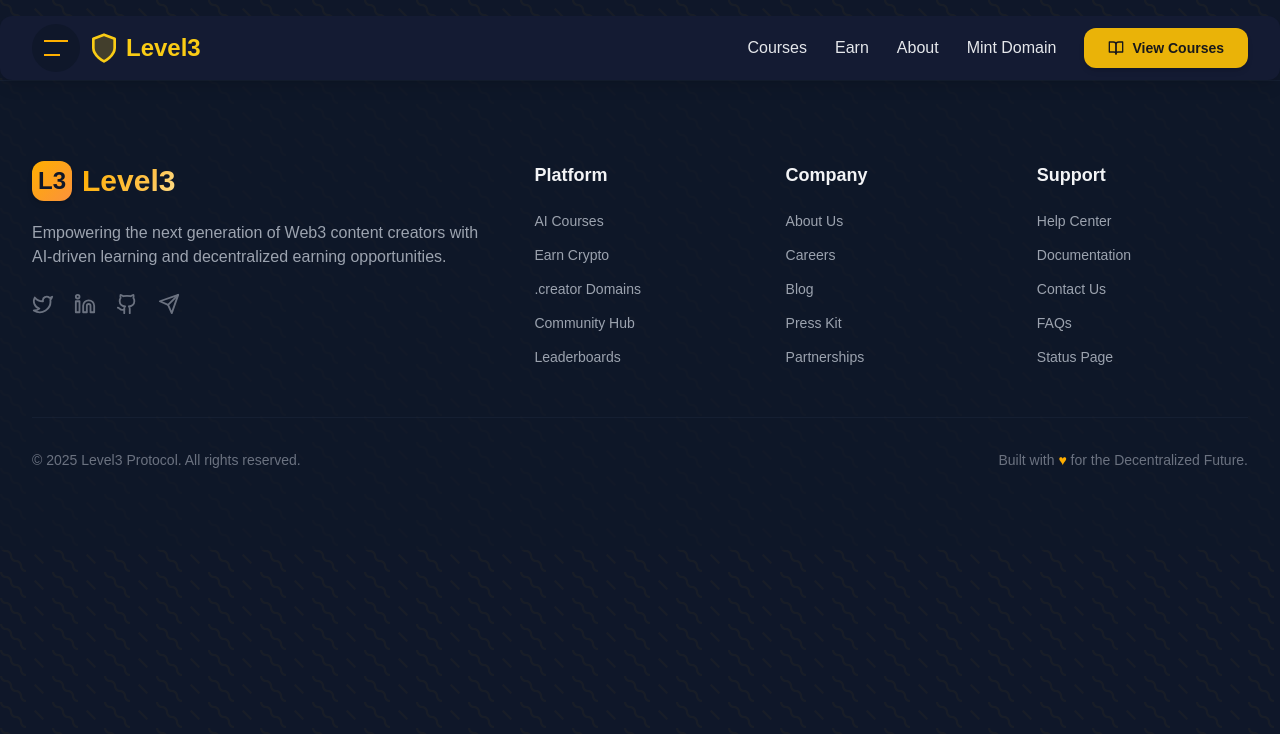
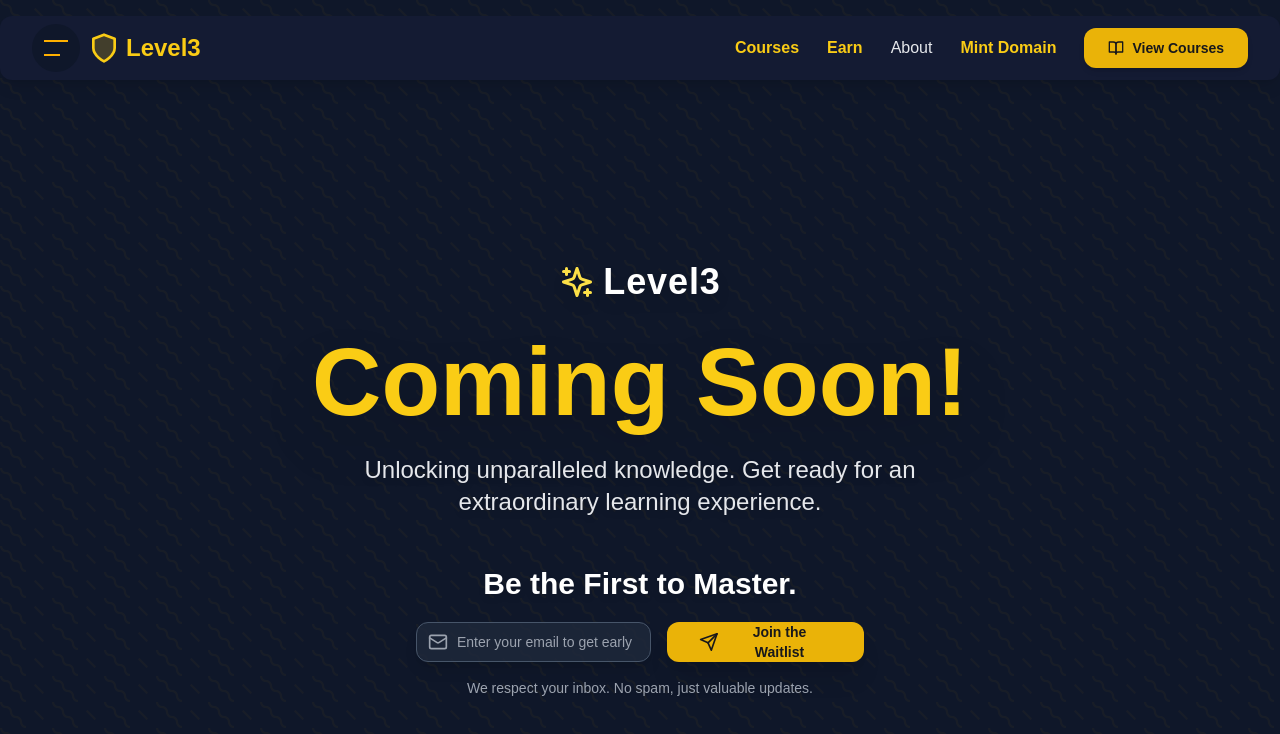
Before and after one commit to Domistro16/Level3Landing, a React (Vite) app: page /coming-soon in a window 1280 px wide. Shown: the top 734 px of the page. Built offline with nearby package versions, Linux system fonts and the light colour scheme; a web font is replaced by a local one.

Commit message:
ComingSoonPage.tsx was added in the pages folder, for the following links to be attached to it for now: (courses,earn,mint domain, view domain).

```diff
--- a/src/App.tsx
+++ b/src/App.tsx
@@ -2,81 +2,97 @@
 // src/App.jsx for Level3Landing project
 
 import React from "react";
-import { BrowserRouter as Router, Routes, Route } from "react-router-dom";
-import { Toaster } from "@/components/ui/toaster"; // Assuming this component is in components/ui
+import { BrowserRouter as Router, Routes, Route, useLocation } from "react-router-dom"; // IMPORTANT: Imported useLocation
+import { Toaster } from "@/components/ui/toaster";
 import Navbar from "@/components/Navbar";
 import Footer from "@/components/Footer";
 import ScrollToTop from "@/components/ScrollToTop";
-import CreatorDomainSection from "@/components/CreatorDomainSection"; // Assuming this stays in components
+import CreatorDomainSection from "@/components/CreatorDomainSection";
 
 // Import only landing-related pages for this project
 import HomePage from "@/pages/HomePage";
+import ComingSoonPage from "@/pages/ComingSoonPage";
+
 const sharedCourses = [
   {
-    id: "content-strategy-mastery",
+    id: "content-strategy-mastery-1",
     title: "Content Strategy Mastery",
-    description: "Unlock the secrets to creating viral content...", // Keep a brief description
+    description: "Unlock the secrets to creating viral content...",
     icon: "Target",
     level: "Beginner",
     category: "Starter",
     duration: "4 weeks",
     image:
-      "https://placehold.co/800x600/3B82F6/FFFFFF?text=Landing+Course+Preview+1", // Placeholder image
+      "https://placehold.co/800x600/3B82F6/FFFFFF?text=Landing+Course+Preview+1",
     instructor: "Alex Chen",
     rating: 4.8,
     students: 1200,
   },
   {
-    id: "content-strategy-mastery",
-    title: "Content Strategy Mastery",
-    description: "Unlock the secrets to creating viral content...", // Keep a brief description
-    icon: "Target",
-    level: "Beginner",
-    category: "Starter",
-    duration: "4 weeks",
+    id: "content-creation-pro-2",
+    title: "Content Creation Pro",
+    description: "Master the art of high-quality content creation...",
+    icon: "BookOpen",
+    level: "Intermediate",
+    category: "Growth",
+    duration: "6 weeks",
     image:
-      "https://placehold.co/800x600/3B82F6/FFFFFF?text=Landing+Course+Preview+1", // Placeholder image
-    instructor: "Alex Chen",
-    rating: 4.8,
-    students: 1200,
+      "https://placehold.co/800x600/6B4BF6/FFFFFF?text=Landing+Course+Preview+2",
+    instructor: "Maya Singh",
+    rating: 4.9,
+    students: 1500,
   },
   {
-    id: "content-strategy-mastery",
-    title: "Content Strategy Mastery",
-    description: "Unlock the secrets to creating viral content...", // Keep a brief description
-    icon: "Target",
-    level: "Beginner",
-    category: "Starter",
-    duration: "4 weeks",
+    id: "marketing-automation-3",
+    title: "Marketing Automation Fundamentals",
+    description: "Automate your marketing for maximum impact...",
+    icon: "Zap",
+    level: "Advanced",
+    category: "Scaling",
+    duration: "8 weeks",
     image:
-      "https://placehold.co/800x600/3B82F6/FFFFFF?text=Landing+Course+Preview+1", // Placeholder image
-    instructor: "Alex Chen",
-    rating: 4.8,
-    students: 1200,
+      "https://placehold.co/800x600/F64B3B/FFFFFF?text=Landing+Course+Preview+3",
+    instructor: "Chris Miller",
+    rating: 4.7,
+    students: 1000,
   },
 ];
+
+// We create a new component here to wrap the main content
+// because useLocation must be used inside a Router context.
+const AppContent = () => {
+  const location = useLocation(); // Get the current URL location
+
+  // Determine if the footer should be visible.
+  // It will show ONLY if the current path is exactly "/" (the homepage).
+  // The "About" link is an anchor on the homepage, so it's covered by checking for "/".
+  const showFooter = location.pathname === '/';
+
+  return (
+    <div className="min-h-screen bg-background overflow-x-hidden font-gilroy subtle-bg-pattern">
+      <Navbar />
+      <main className="pt-20">
+        <Routes>
+          <Route path="/" element={<HomePage courses={sharedCourses} />} />
+          <Route
+            path="/mint-creator-domain"
+            element={<CreatorDomainSection isPage={true} />}
+          />
+          <Route path="/coming-soon" element={<ComingSoonPage />} />
+        </Routes>
+      </main>
+      {showFooter && <Footer />} {/* Conditionally render the Footer based on showFooter */}
+      <Toaster />
+    </div>
+  );
+};
 
 function App() {
   return (
     <Router>
       <ScrollToTop />
-      <div className="min-h-screen bg-background overflow-x-hidden font-gilroy subtle-bg-pattern">
-        <Navbar />
-        <main className="pt-20">
-          {" "}
-          {/* Add padding-top to main to avoid content being hidden by fixed navbar */}
-          <Routes>
-            <Route path="/" element={<HomePage courses={sharedCourses} />} />
-            {/* Remove routes for course pages as they don't belong in the landing project */}
-            <Route
-              path="/mint-creator-domain"
-              element={<CreatorDomainSection isPage={true} />}
-            />
-          </Routes>
-        </main>
-        <Footer />
-        <Toaster />
-      </div>
+      {/* We render AppContent inside Router so it can use useLocation */}
+      <AppContent />
     </Router>
   );
 }
--- a/src/components/DomainShowcaseSection.tsx
+++ b/src/components/DomainShowcaseSection.tsx
@@ -47,7 +47,7 @@ const DomainShowcaseSection = () => {
   ];
 
   return (
-    <section className="py-20 px-1 sm:px-6 lg:px-8 bg-[#141b33]">
+    <section className="py-20 px-0 sm:px-6 lg:px-8 bg-[#141b33]">
       <div className="max-w-7xl mx-auto grid grid-cols-1 lg:grid-cols-10 gap-10">
         {/* Left Card: Distinguish Yourself */}
         <motion.div
--- a/src/components/Navbar.tsx
+++ b/src/components/Navbar.tsx
@@ -1,8 +1,9 @@
+// src/components/Navbar.tsx
 // @ts-nocheck
 import React, { useState, useEffect } from "react";
 import { motion } from "framer-motion";
 import { Button } from "@/components/ui/button"; // Assuming Shadcn UI Button
-import { Menu, X, Shield, BookOpen } from "lucide-react"; // Added Shield for the logo icon
+import { Menu, X, Shield, BookOpen } from "lucide-react";
 import { Link, NavLink } from "react-router-dom"; // React Router
 
 const Navbar = () => {
@@ -10,99 +11,82 @@ const Navbar = () => {
   const [mobileMenuOpen, setMobileMenuOpen] = useState(false);
 
   useEffect(() => {
-    // Handles scroll event to apply different styles when scrolled
     const handleScroll = () => {
-      setIsScrolled(window.scrollY > 20); // Sets isScrolled to true if scrolled more than 20px
+      setIsScrolled(window.scrollY > 20);
     };
-    window.addEventListener("scroll", handleScroll); // Add scroll event listener
-    return () => window.removeEventListener("scroll", handleScroll); // Clean up on unmount
+    window.addEventListener("scroll", handleScroll);
+    return () => window.removeEventListener("scroll", handleScroll);
   }, []);
 
   // Define navigation links for both desktop and mobile menus
-  // NOTE: Per user's request, content/text/value in navLinks are NOT changed.
   const navLinks = [
-    { to: "/courses", label: "Courses", isExternal: false },
-    { href: "/#earn", label: "Earn", isExternal: false }, // Assuming earn is a section on homepage
-    { href: "/#about", label: "About", isExternal: false }, // Assuming about is a section on homepage
-    { to: "/mint-creator-domain", label: "Mint Domain", isExternal: false },
+    { to: "/coming-soon", label: "Courses", isExternal: false }, // Links to Coming Soon Page
+    { to: "/coming-soon", label: "Earn", isExternal: false },     // Links to Coming Soon Page
+    { href: "/#about", label: "About", isExternal: false },
+    { to: "/coming-soon", label: "Mint Domain", isExternal: false }, // Links to Coming Soon Page
   ];
 
-  // Tailwind CSS classes for active navigation links (replacing activeLinkStyle object)
+  // Tailwind CSS classes for active navigation links
   const activeLinkClasses = "text-yellow-400 font-semibold";
 
   return (
     <motion.nav
-      initial={{ opacity: 0, y: -30 }} // Initial animation state
-      animate={{ opacity: 1, y: 0 }} // Animation to visible state
-      transition={{ duration: 0.7, ease: "easeOut" }} // Animation transition properties
-      // Adjusted background color to the specific hex code #141b33
+      initial={{ opacity: 0, y: -30 }}
+      animate={{ opacity: 1, y: 0 }}
+      transition={{ duration: 0.7, ease: "easeOut" }}
       className={`fixed top-4 left-0 right-0 max-w-7xl mx-auto z-50 transition-all duration-300 px-1 sm:px-6 lg:px-8
                   ${
                     isScrolled || mobileMenuOpen
                       ? "bg-[#141b33] py-3 shadow-xl"
                       : "bg-[#141b33] py-1 shadow-lg"
                   }
-                  rounded-lg // Subtle rounded corners all around for the desktop nav
-                 `}
+                  rounded-lg
+                  `}
     >
-      {/* Container for main navbar content, stretching to full width of the parent nav */}
       <div className="flex justify-between items-center h-14">
-        {/* Left group: Hamburger Icon + Logo */}
-        {/* Adjusted spacing to make them very close, as in the image */}
         <div className="flex items-center gap-2">
-          {" "}
-          {/* Used gap for consistent spacing */}
-          {/* Desktop Hamburger Icon (removed circular background, just icon) */}
+          {/* Desktop Hamburger Icon (hidden on small screens) */}
           <div className="hidden md:flex items-center">
-            <button className="bg-slate-900 rounded-full p-3 flex flex-col justify-center w-12 h-12">
+            <div className="bg-slate-900 rounded-full p-3 flex flex-col justify-center w-12 h-12 cursor-pointer">
               <div className="border-[#FFB000] border-b-[2px] w-6"></div>
               <div className="border-[#FFB000] border-b-[2px] w-4 mt-3"></div>
-            </button>
+            </div>
           </div>
-          {/* Logo Section */}
           <Link to="/" className="flex items-center gap-1.5">
-            {" "}
-            {/* Adjusted gap for close elements */}
-            {/* Shield Icon (replacing L3 text, styled with yellow stroke/fill) */}
-            <Shield className="w-8 h-8 text-yellow-400 fill-yellow-400/20" />{" "}
-            {/* Shield icon for the logo */}
-            {/* Level3 Text (styled to be yellow) */}
+            <Shield className="w-8 h-8 text-yellow-400 fill-yellow-400/20" />
             <span className="text-2xl font-bold text-yellow-400">Level3</span>
           </Link>
         </div>
 
-        {/* Right group: Desktop Navigation Links & Button */}
+        {/* Desktop Navigation Links */}
         <div className="hidden md:flex items-center space-x-7">
           {navLinks.map((link) =>
             link.isExternal || link.href ? (
-              // External or anchor links
               <a
                 key={link.label}
                 href={link.href || link.to}
                 className="text-gray-200 hover:text-yellow-400 transition-colors duration-200 font-medium"
-                onClick={() => setMobileMenuOpen(false)} // Close mobile menu if open
+                onClick={() => setMobileMenuOpen(false)}
               >
                 {link.label}
               </a>
             ) : (
-              // Internal NavLinks (for React Router)
               <NavLink
                 key={link.label}
                 to={link.to}
-                // Apply activeLinkClasses if the link is active
                 className={({ isActive }) =>
                   `text-gray-200 hover:text-yellow-400 transition-colors duration-200 font-medium ${
                     isActive ? activeLinkClasses : ""
                   }`
                 }
-                onClick={() => setMobileMenuOpen(false)} // Close mobile menu if open
+                onClick={() => setMobileMenuOpen(false)}
               >
                 {link.label}
               </NavLink>
             )
           )}
-          {/* "View Courses" Button (solid yellow, changed from rounded-full to rounded-lg to match image) */}
-          <Link to="/courses">
+          {/* "View Courses" button */}
+          <Link to="/coming-soon"> {/* Links to Coming Soon Page */}
             <Button className="bg-yellow-500 hover:bg-yellow-600 text-zinc-900 font-semibold px-6 py-2.5 rounded-lg shadow-md transition-all duration-300">
               <BookOpen className="w-4 h-4 mr-2" />
               View Courses
@@ -110,7 +94,7 @@ const Navbar = () => {
           </Link>
         </div>
 
-        {/* Mobile Menu Toggle Button (Hamburger/X icon) */}
+        {/* Mobile Menu Toggle Button */}
         <div className="md:hidden">
           <Button
             variant="ghost"
@@ -122,29 +106,27 @@ const Navbar = () => {
               <X size={26} />
             ) : (
               <div className="items-center">
-                <button className="bg-slate-900 rounded-full p-3 flex flex-col justify-center w-12 h-12">
+                <div className="bg-slate-900 rounded-full p-3 flex flex-col justify-center w-12 h-12 cursor-pointer">
                   <div className="border-[#FFB000] border-b-[2px] w-6"></div>
                   <div className="border-[#FFB000] border-b-[2px] w-4 mt-3"></div>
-                </button>
+                </div>
               </div>
             )}
           </Button>
         </div>
       </div>
 
-      {/* Mobile Menu Dropdown */}
+      {/* Mobile Menu Content (conditionally rendered) */}
       {mobileMenuOpen && (
         <motion.div
-          initial={{ opacity: 0, height: 0 }} // Initial animation state for dropdown
-          animate={{ opacity: 1, height: "auto" }} // Animation to expanded state
-          exit={{ opacity: 0, height: 0 }} // Animation to collapsed state (requires AnimatePresence from framer-motion)
-          // Apply the specific hex code #141b33 to mobile menu as well for consistency
-          className="md:hidden bg-[#141b33] py-3 shadow-lg rounded-lg" // Apply rounded-lg here too for all corners
+          initial={{ opacity: 0, height: 0 }}
+          animate={{ opacity: 1, height: "auto" }}
+          exit={{ opacity: 0, height: 0 }}
+          className="md:hidden bg-[#141b33] py-3 shadow-lg rounded-lg"
         >
           <div className="flex flex-col items-center space-y-4">
             {navLinks.map((link) =>
               link.isExternal || link.href ? (
-                // External or anchor links in mobile menu
                 <a
                   key={link.label}
                   href={link.href || link.to}
@@ -154,11 +136,9 @@ const Navbar = () => {
                   {link.label}
                 </a>
               ) : (
-                // Internal NavLinks in mobile menu
                 <NavLink
                   key={link.label}
                   to={link.to}
-                  // Apply activeLinkClasses if the link is active
                   className={({ isActive }) =>
                     `text-gray-200 hover:text-yellow-400 transition-colors duration-200 font-medium text-lg ${
                       isActive ? activeLinkClasses : ""
@@ -170,8 +150,8 @@ const Navbar = () => {
                 </NavLink>
               )
             )}
-            {/* "View Courses" Button in mobile menu (full width, solid yellow, rounded-lg) */}
-            <Link to="/courses" className="w-3/4">
+            {/* "View Courses" button in mobile menu */}
+            <Link to="/coming-soon" className="w-3/4"> {/* Links to Coming Soon Page */}
               <Button className="w-full bg-yellow-500 hover:bg-yellow-600 text-zinc-900 font-semibold px-6 py-3 rounded-lg shadow-md transition-all duration-300">
                 <BookOpen className="w-4 h-4 mr-2" />
                 View Courses
--- /dev/null
+++ b/src/pages/ComingSoonPage.tsx
@@ -0,0 +1,76 @@
+// src/pages/ComingSoonPage.tsx
+import React, { useState } from 'react';
+import { Mail, Send, Sparkles } from 'lucide-react';
+import { Button } from "@/components/ui/button";
+import { Input } from "@/components/ui/input";
+
+const ComingSoonPage = () => {
+  const [email, setEmail] = useState('');
+
+  const handleNewsletterSubmit = (e) => {
+    e.preventDefault();
+    // In a real application, you would send this email to your backend/newsletter service.
+    console.log("Newsletter signup email:", email);
+    alert(`Awesome! You're on the list, ${email}. We'll notify you when Level3 is ready!`);
+    setEmail(''); // Clear the input field
+  };
+
+  return (
+    <div className="relative flex flex-col items-center justify-center min-h-screen text-center text-white p-4 overflow-hidden">
+      {/* Animated Background Gradient - This relies on CSS in index.css/globals.css */}
+      <div className="absolute inset-0 z-0 animate-gradient-bg"></div>
+
+      {/* Main Content Container - Relative z-index to sit above the background */}
+      <div className="relative z-10 flex flex-col items-center justify-center w-full max-w-4xl mx-auto px-4 sm:px-6 lg:px-8">
+
+        {/* Level3 Logo/Branding with subtle spinning Sparkles */}
+        <div className="mb-8 flex items-center gap-2 animate-fade-in">
+            <Sparkles className="w-9 h-9 text-yellow-300 animate-spin-slow drop-shadow-lg" />
+            <span className="text-4xl font-bold text-white tracking-wide drop-shadow-lg">Level3</span>
+        </div>
+
+        {/* Main "Coming Soon!" Heading */}
+        <h1 className="text-6xl md:text-7xl lg:text-8xl font-extrabold text-yellow-400 mb-6 animate-fade-in drop-shadow-2xl">
+          Coming Soon!
+        </h1>
+
+        {/* Catchy Tagline */}
+        <p className="text-xl md:text-2xl text-gray-200 max-w-2xl mb-12 animate-fade-in animation-delay-200 drop-shadow-md">
+          Unlocking unparalleled knowledge. Get ready for an extraordinary learning experience.
+        </p>
+
+        {/* Newsletter Signup Form */}
+        <div className="w-full max-w-md animate-fade-in animation-delay-400">
+          <h2 className="text-2xl md:text-3xl font-bold text-white mb-5 drop-shadow-md">
+            Be the First to Master.
+          </h2>
+          <form onSubmit={handleNewsletterSubmit} className="flex flex-col sm:flex-row gap-4">
+            <div className="relative flex-grow">
+              <Mail className="absolute left-3 top-1/2 -translate-y-1/2 text-gray-400" size={20} />
+              <Input
+                type="email"
+                placeholder="Enter your email to get early access & updates"
+                className="w-full pl-10 pr-4 py-3 bg-slate-800/80 text-white border border-slate-600 rounded-lg focus:ring-2 focus:ring-yellow-500 focus:border-transparent transition-colors duration-200 placeholder:text-gray-400 shadow-lg"
+                value={email}
+                onChange={(e) => setEmail(e.target.value)}
+                required
+              />
+            </div>
+            <Button
+              type="submit"
+              className="bg-yellow-500 hover:bg-yellow-600 text-zinc-900 font-bold px-8 py-3 rounded-lg shadow-xl transition-all duration-300 flex items-center justify-center sm:w-auto w-full transform hover:scale-105"
+            >
+              <Send className="mr-2 h-5 w-5" /> Join the Waitlist
+            </Button>
+          </form>
+          <p className="text-sm text-gray-400 mt-4 drop-shadow-sm">
+            We respect your inbox. No spam, just valuable updates.
+          </p>
+        </div>
+
+      </div> {/* End Main Content Container */}
+    </div>
+  );
+};
+
+export default ComingSoonPage;
```
